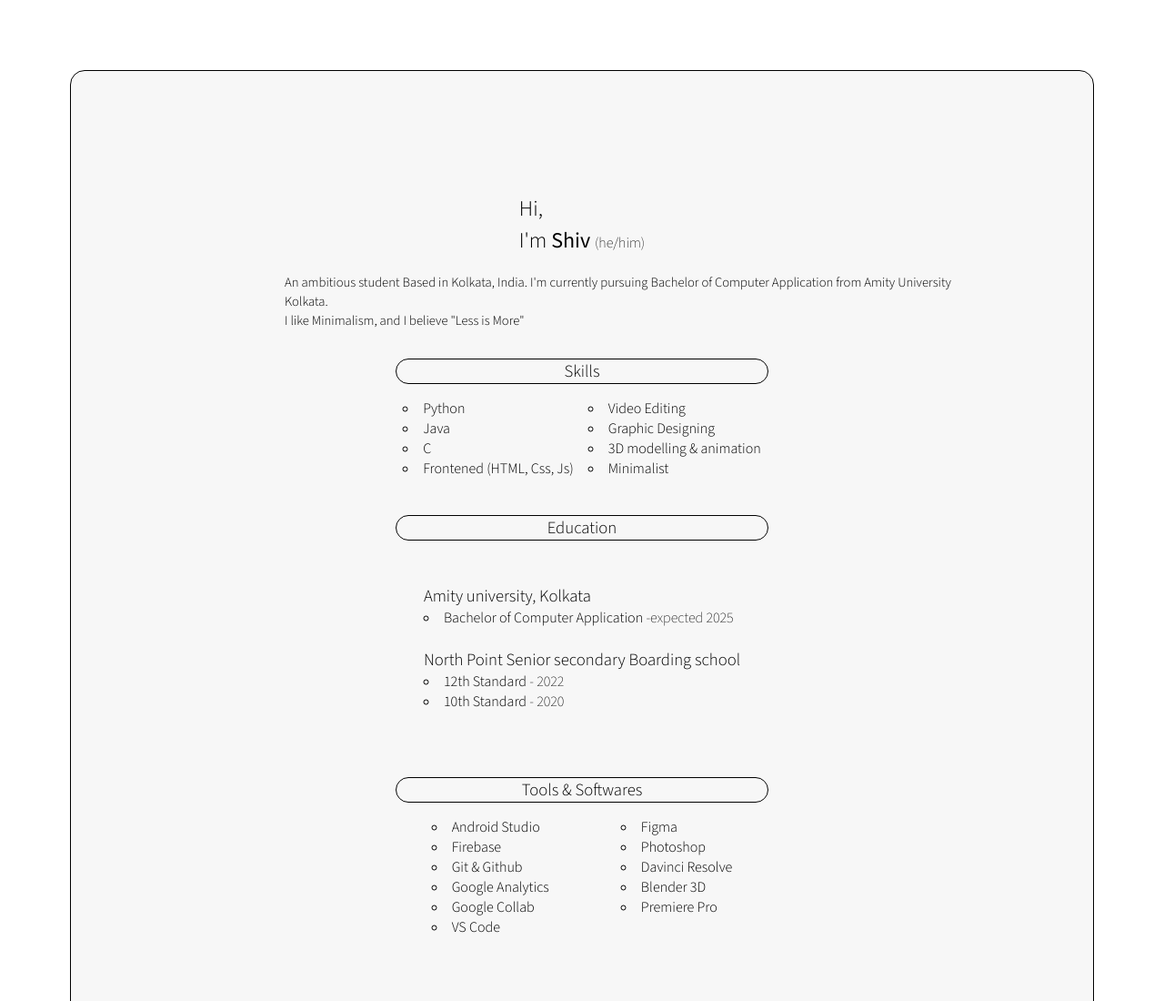
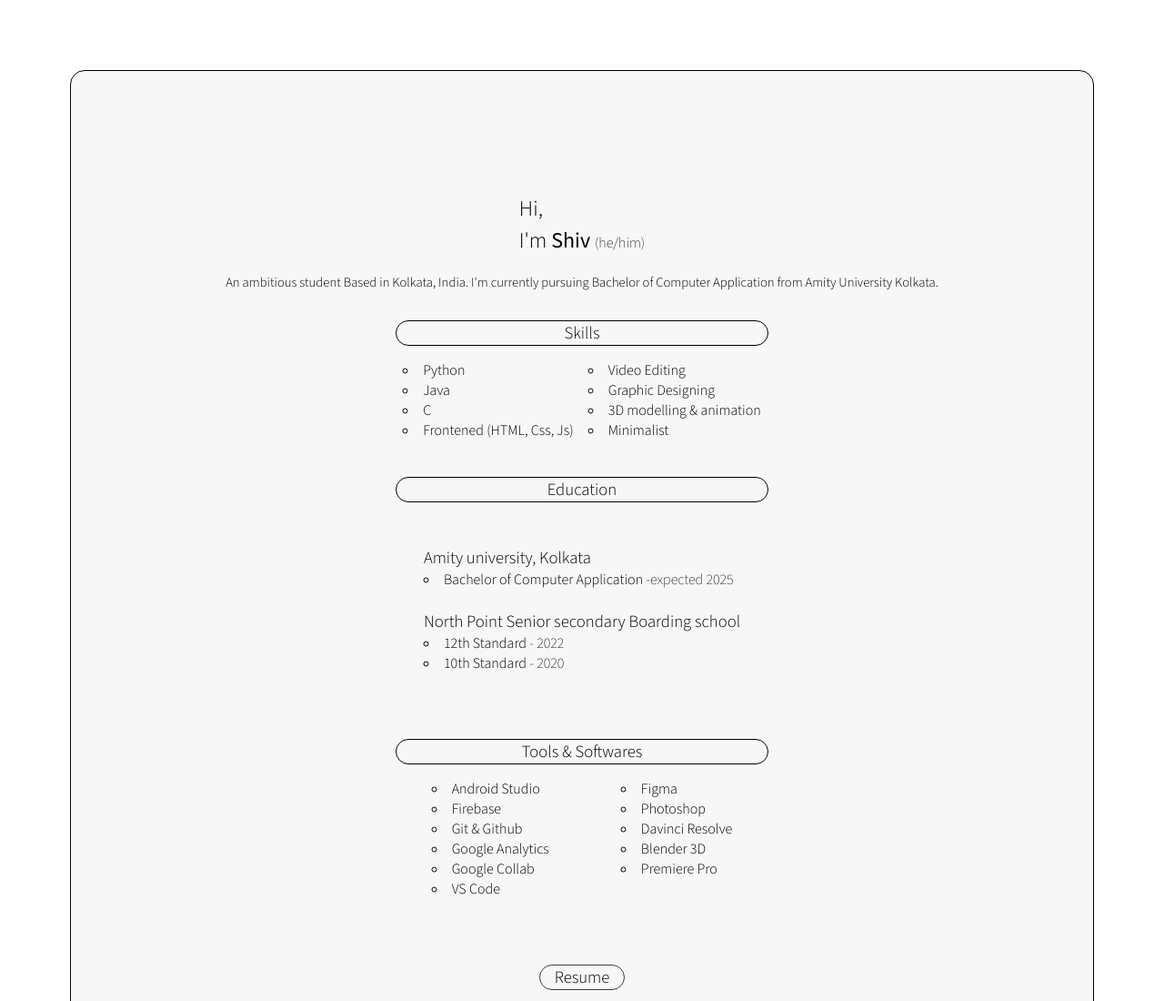
Before and after one commit to shwetankshivam/shiv.me, a plain HTML site: page public/index.html in a window 1280 px wide. Shown: the top 1100 px of the page at 91% size. Drawn offline with Linux system fonts and the light colour scheme.

Commit message:
fixed css, updated resume

```diff
--- a/public/index.html
+++ b/public/index.html
@@ -21,7 +21,7 @@
     <div id="main">
       <p id="name-line">Hi, <br> I'm <span id="name">Shiv </span> <span id="pronouns">(he/him)</span></p>
       <p id="about">An ambitious student Based in Kolkata, India. I'm currently pursuing Bachelor of Computer Application from Amity University
-        Kolkata. <br>I like Minimalism, and I believe "Less is More" </p>
+        Kolkata. </p>
     </div>
     <div class="interest">
       <section id="skills">
--- a/public/style.css
+++ b/public/style.css
@@ -86,7 +86,7 @@ main{
     align-items: center;
     margin-left: 10%;
     margin-right: 10%;
-    padding-left: 8%; /* remove padding in media querry */
+    /* padding-left: 8%; remove padding in media querry */
     /* margin-top: 0.3rem; */
     font-size: 11pt;
     /* border-style: solid; */
```
Also changed, not shown: 2 other files.
